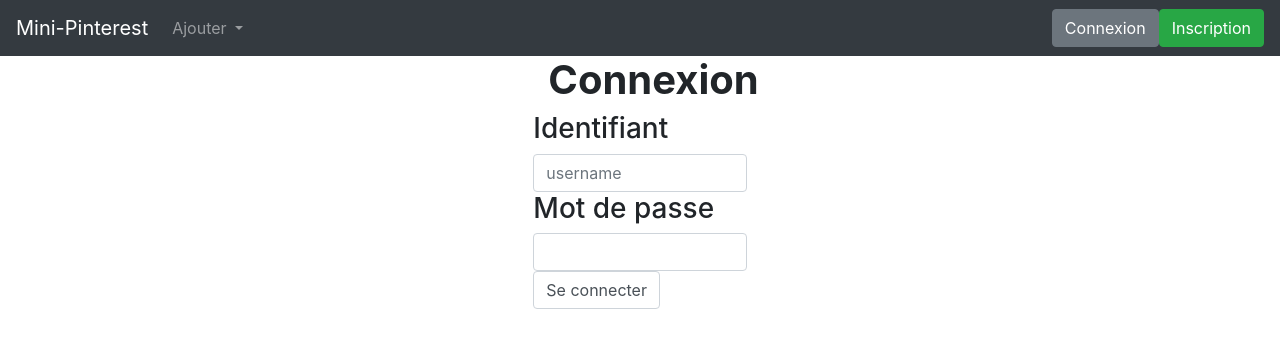
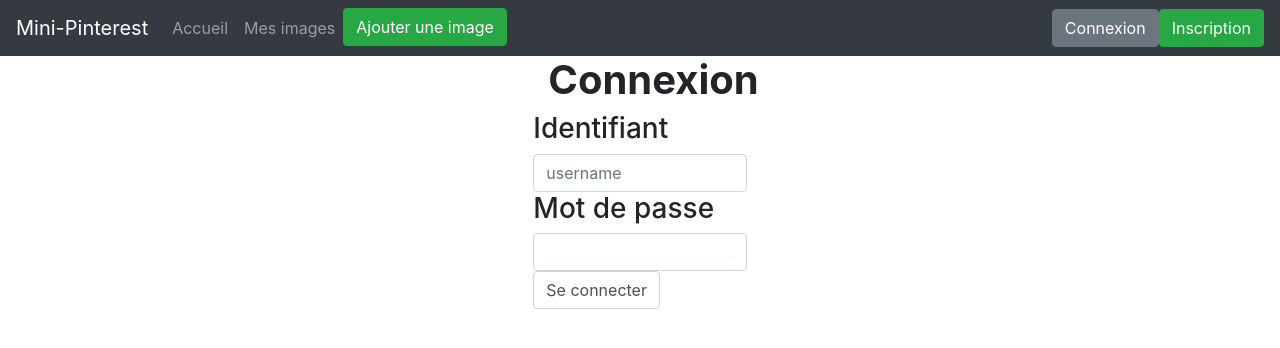
Before and after one commit to felixbardy/MiniPinterest, a PHP site: page /connexion.php in a window 1280 px wide. Shown: the top 348 px of the page. Run offline with PHP 8.4, Linux system fonts and the light colour scheme.

Commit message:
Simplification de la barre de navigation

```diff
--- a/func/interface_generation.php
+++ b/func/interface_generation.php
@@ -29,19 +29,28 @@ function generatePageHeader($place)
 
   <div class=\"collapse navbar-collapse\" id=\"mainNavbar\">
     <ul class=\"navbar-nav mr-auto\">
-      <li class=\"nav-item dropdown\">
+      <li class=\"nav-item";
+      if ($place == "Accueil") $header .= " active";
+      $header .= "\">
         <a
-          class=\"nav-link dropdown-toggle\" href=\"#\"
-          id=\"draopdown-ajouter\" data-toggle=\"dropdown\"
-          aria-haspopup=\"true\" aria-expanded=\"true\"
+          class=\"nav-link\"
+          href=\"./index.php\"
         >
-          Ajouter
+          Accueil
         </a>
-        <div class=\"dropdown-menu\" aria-labelledby=\"draopdown-ajouter\">
-          <a class=\"dropdown-item\" href=\"#\">Catégorie</a>
-          <a class=\"dropdown-item\" href=\"./ajouter_image.php\">Image</a>
-
-        </div>
+      </li>
+      <li class=\"nav-item";
+      if ($place == "Mes_images") $header .= " active";
+      $header .= "\">
+        <a
+          class=\"nav-link\"
+          href=\"./mes_images.php\"
+        >
+          Mes images
+        </a>
+      </li>
+      <li class=\"nav-item \">
+        <a href=\"./ajouter_image.php\"><button class=\"btn btn-success\">Ajouter une image </button></a>
       </li>
     </ul>
     <ul class=\"navbar-nav\">";
```
